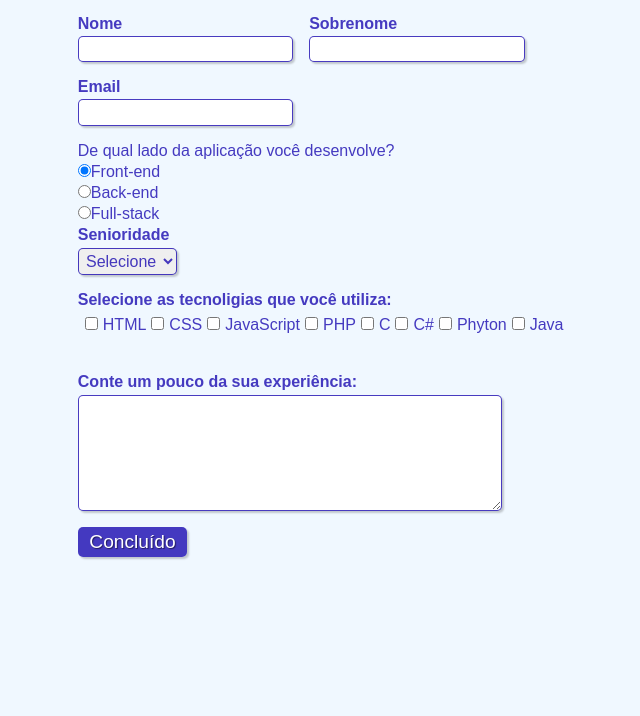
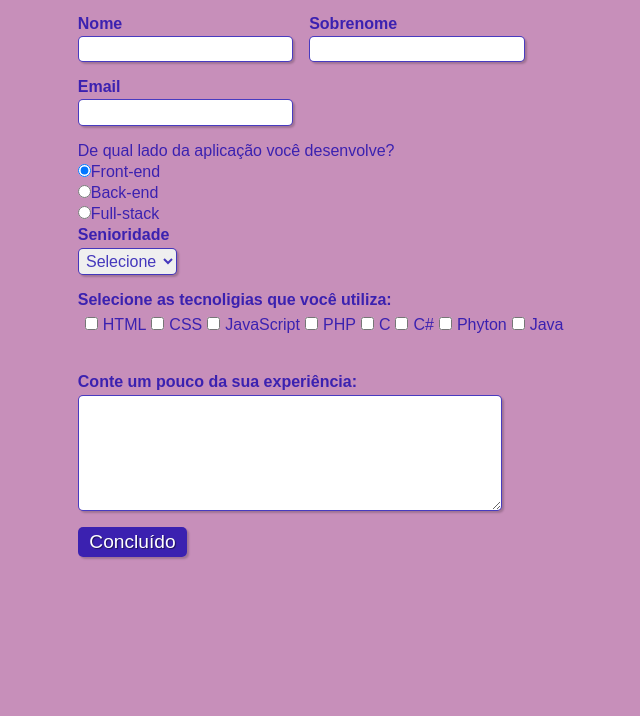
Before and after one commit to varNicolas/formulario, a plain HTML site: page index.html in a window 1280 px wide. Shown: the part 84-800 px from the top of the page, without its empty margins (383-1023 px from the left). Drawn offline with Linux system fonts and the light colour scheme.

Commit message:
mudando o bg

```diff
--- a/style.css
+++ b/style.css
@@ -32,7 +32,7 @@ fieldset{
     border: 0;
 }
 body{
-    background-color: #F0F8FF;
+    background-color: rgba(128, 0, 100, 0.438);
     font-family: sans-serif;
     font-size: 1em;
     color: var(--roxo-fraco);
```
